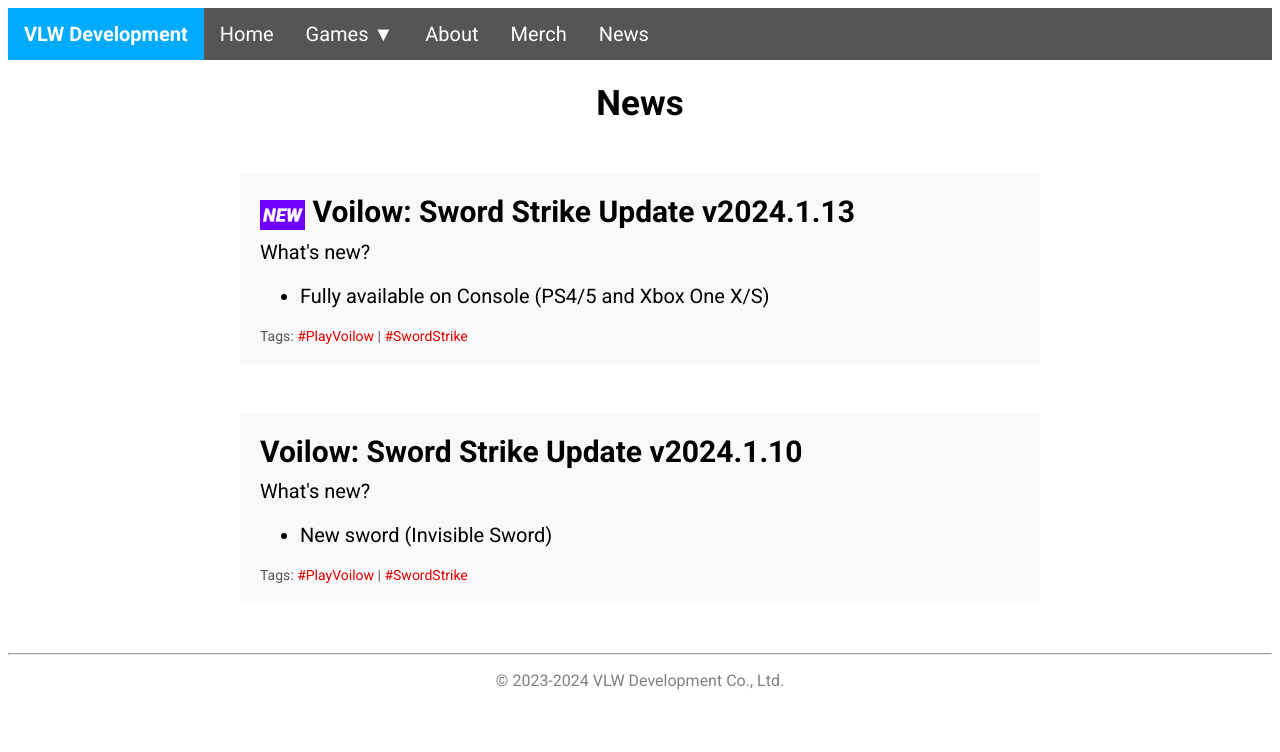
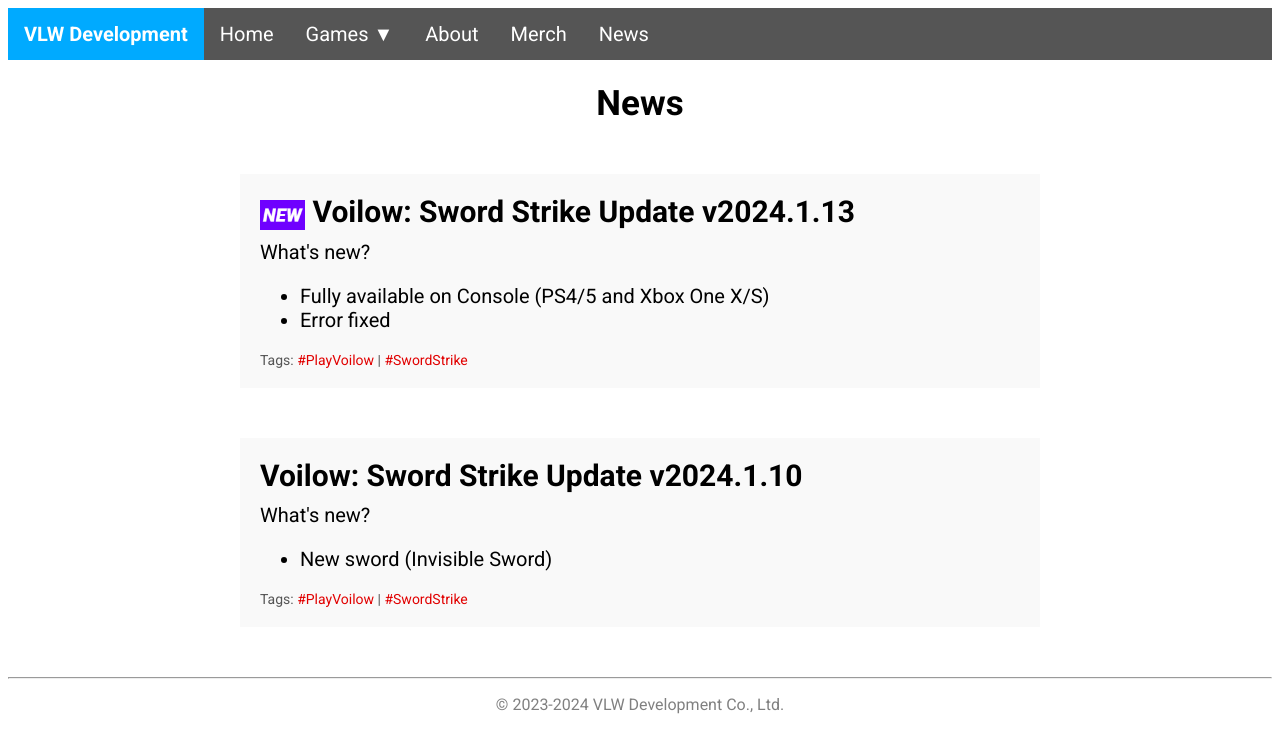
Before and after one commit to s4ransak/vlwdevelopment, a plain HTML site: page news.html in a window 1280 px wide. Drawn offline with Linux system fonts and the light colour scheme.

Commit message:
Update news.html

```diff
--- a/news.html
+++ b/news.html
@@ -32,6 +32,7 @@
             What's new?
             <ul>
                 <li>Fully available on Console (PS4/5 and Xbox One X/S)</li>
+                <li>Error fixed</li>
             </ul>
         </div>
         <div class="post-author">Tags: <span style="color: #e10000;">#PlayVoilow</span> | <span style="color: #e10000;">#SwordStrike</span></div>
```
